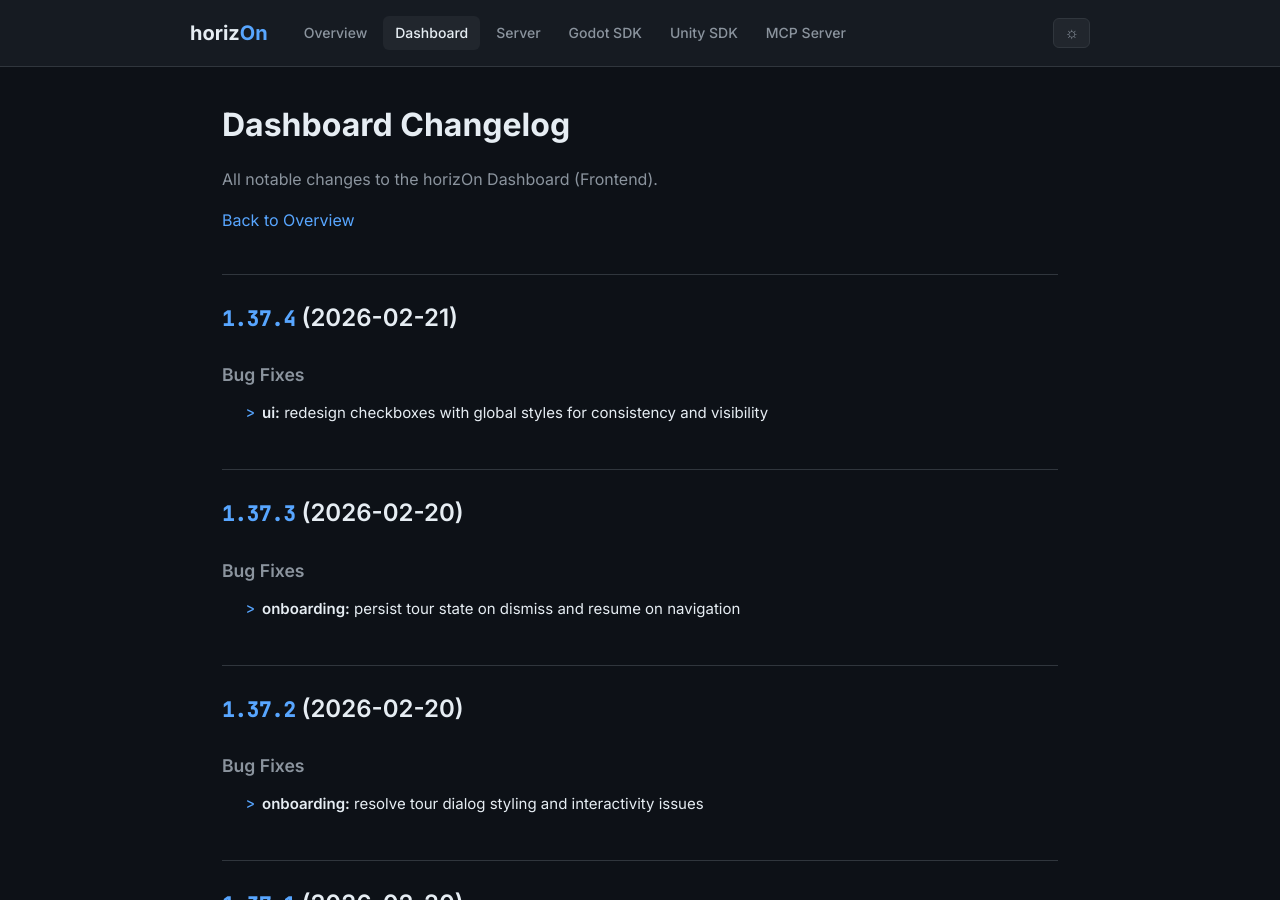
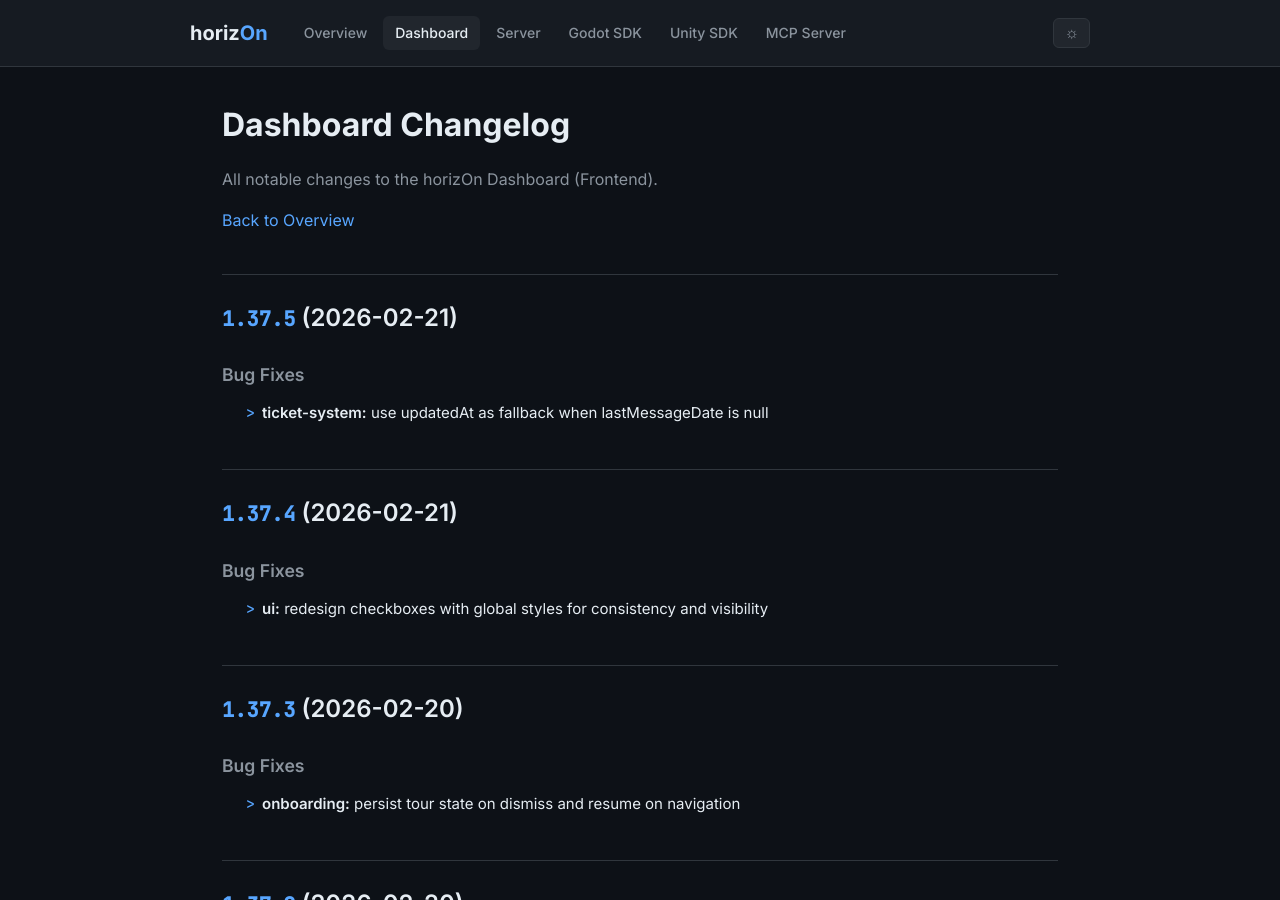
Before and after one commit to ProjectMakersDE/horizOn-Changelog, a Jekyll site: the page built from dashboard-changelog.md, in a window 1280 px wide and 900 px high. Built offline with Jekyll 4.4.1, drawn with Linux system fonts in a browser that asks for light colours.

Commit message:
chore: sync changelogs [skip ci]

```diff
--- a/dashboard-changelog.md
+++ b/dashboard-changelog.md
@@ -8,6 +8,13 @@ title: Dashboard Changelog
 All notable changes to the horizOn Dashboard (Frontend).
 
 [Back to Overview](.)
+
+## [1.37.5](https://github.com/ProjectMakersDE/horizOn-Dashboard/compare/v1.37.4...v1.37.5) (2026-02-21)
+
+
+### Bug Fixes
+
+* **ticket-system:** use updatedAt as fallback when lastMessageDate is null ([5de2d86](https://github.com/ProjectMakersDE/horizOn-Dashboard/commit/5de2d866b072aa68c5bf2669112c3a923783a181))
 
 ## [1.37.4](https://github.com/ProjectMakersDE/horizOn-Dashboard/compare/v1.37.3...v1.37.4) (2026-02-21)
 
```
Also changed, not shown: index.md (+1 -1 lines).
